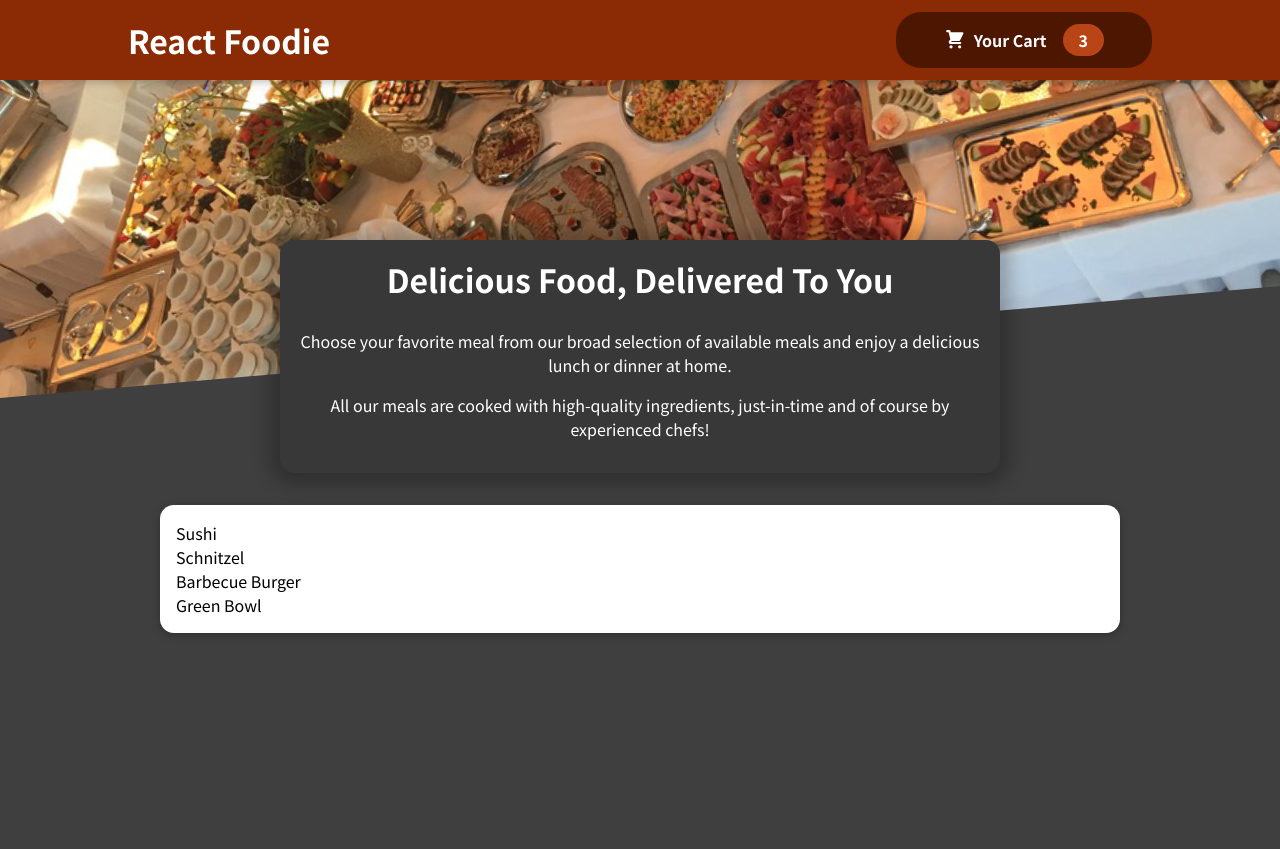
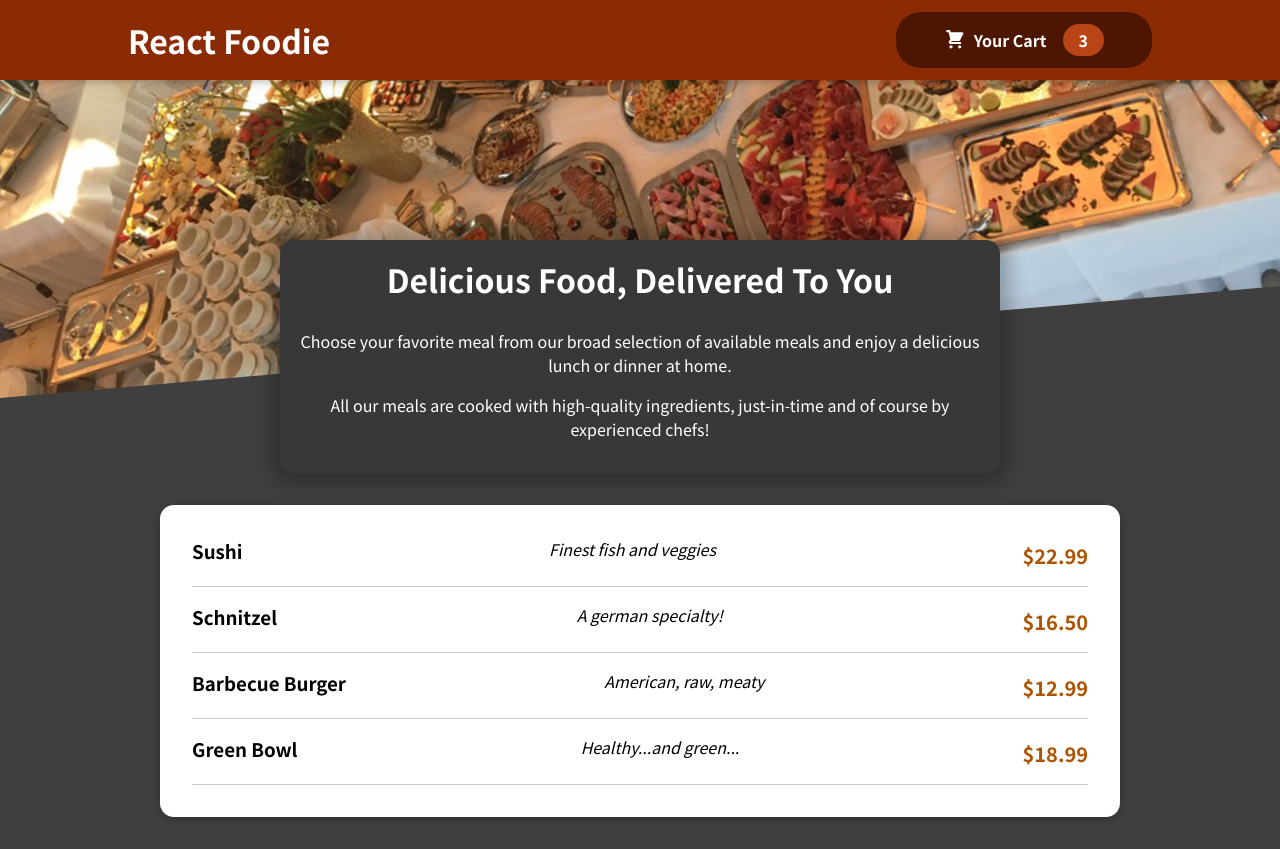
Before and after one commit to Russelllin7789/food_order_website, a React (Create React App) app: page / in a window 1280 px wide. Before the commit the page ends 800 px from the top, so only its background shows below. Built offline with nearby package versions, Linux system fonts and the light colour scheme.

Commit message:
Add meal item as sub component of available meals

```diff
--- a/src/components/Meals/AvailableMeals.js
+++ b/src/components/Meals/AvailableMeals.js
@@ -2,6 +2,7 @@
 
 import classes from './AvailableMeals.module.css'
 import Card from "../UI/Card";
+import MealItem from "./MealItem/MealItem";
 
 const DUMMY_MEALS = [
   {
@@ -31,7 +32,7 @@
 ];
 
 const AvailableMeals = () => {
-  const mealsList = DUMMY_MEALS.map((meal) => <li key={meal.id}>{meal.name}</li>)
+  const mealsList = DUMMY_MEALS.map((meal) => <MealItem key={meal.id} name={meal.name} description={meal.description} price={meal.price} />)
 
   return (
     <section className={classes.meals}>
--- /dev/null
+++ b/src/components/Meals/MealItem/MealItem.js
@@ -0,0 +1,21 @@
+import React from "react";
+
+import classes from './MealItem.module.css'
+
+const MealItem = (props) => {
+  const price = `$${props.price.toFixed(2)}`
+  return (
+    <li>
+      <div className={classes.meal}>
+        <h3>{props.name}</h3>
+        <div className={classes.description}>{props.description}</div>
+        <div className={classes.price}>{price}</div>
+      </div>
+      <div>
+
+      </div>
+    </li>
+  )
+}
+
+export default MealItem
--- /dev/null
+++ b/src/components/Meals/MealItem/MealItem.module.css
@@ -0,0 +1,22 @@
+.meal {
+  display: flex;
+  justify-content: space-between;
+  margin: 1rem;
+  padding-bottom: 1rem;
+  border-bottom: 1px solid #ccc;
+}
+
+.meal h3 {
+  margin: 0 0 0.25rem 0;
+}
+
+.description {
+  font-style: italic;
+}
+
+.price {
+  margin-top: 0.25rem;
+  font-weight: bold;
+  color: #ad5502;
+  font-size: 1.25rem;
+}
```
Also changed, not shown: src/components/Meals/MealItem/MealItemForm.js (added), 1 other file (tests, documents, lock files or other folders).
